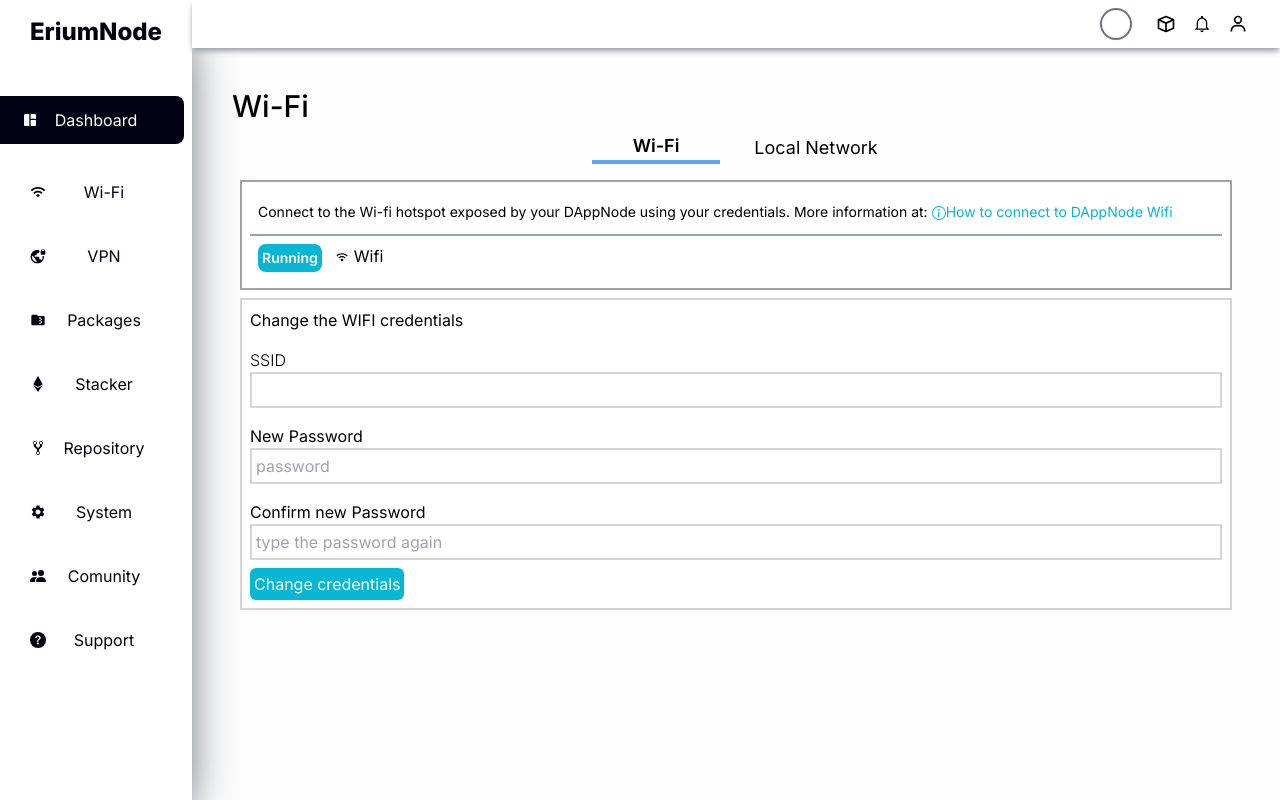
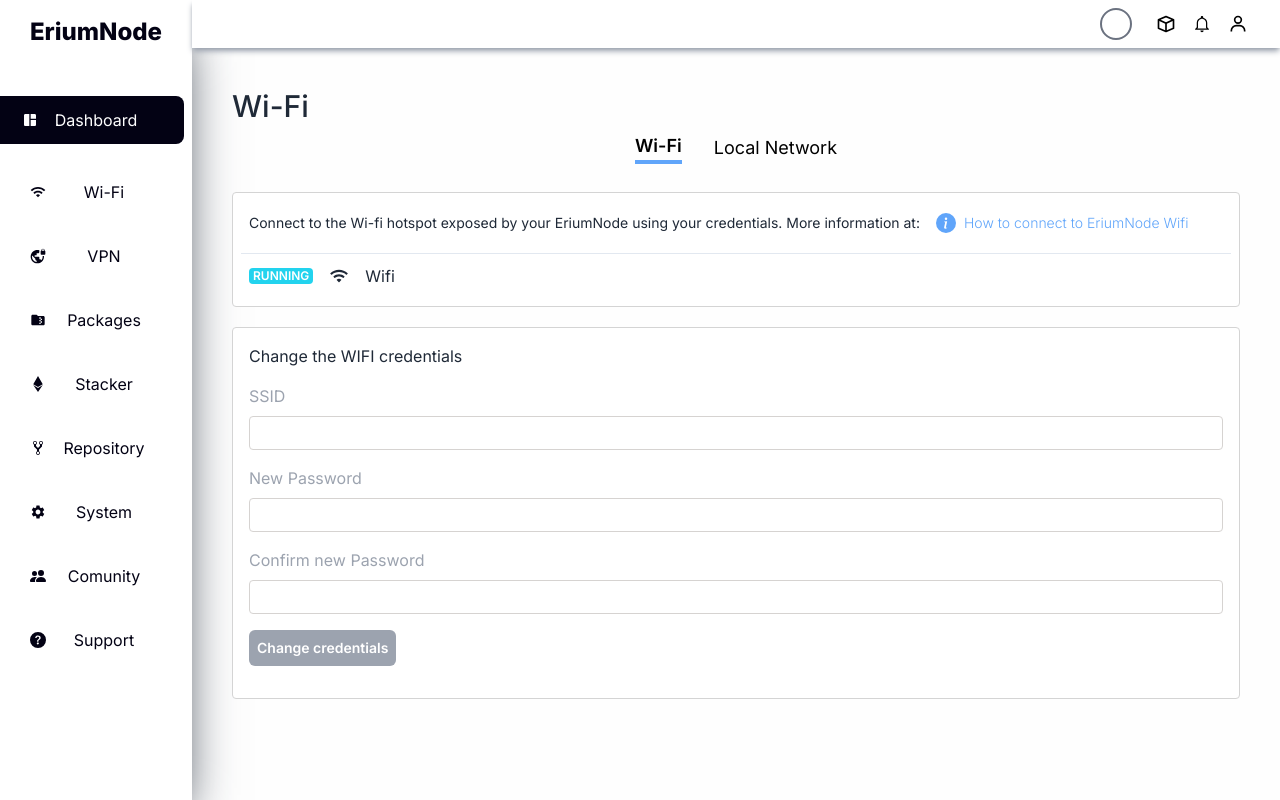
Before and after one commit to vishal-salonshark/node_erium, a Next.js app: page /profile/wi-fi in a window 1280 px wide. Built offline with nearby package versions, Linux system fonts and the light colour scheme.

Commit message:
May31 commit

```diff
--- a/package.json
+++ b/package.json
@@ -13,13 +13,11 @@
     "autoprefixer": "10.4.14",
     "axios": "^1.4.0",
     "bcrypt": "^5.1.0",
-    "fs": "^0.0.1-security",
     "jsonwebtoken": "^9.0.0",
     "mongoose": "^7.2.1",
     "next": "13.4.3",
     "next-auth": "^4.22.1",
     "os": "^0.1.2",
-    "os-utils": "^0.0.14",
     "postcss": "8.4.23",
     "progress": "^2.0.3",
     "randomstring": "^1.2.3",
--- /dev/null
+++ b/src/app/api/changeWifiCredentials/route.js
@@ -0,0 +1,38 @@
+import { exec } from 'child_process'
+
+// Function to reset Wi-Fi password
+function resetWifiPassword(ssid, newPassword) {
+    return new Promise((resolve, reject) => {
+      const cmd = `nmcli connection modify "${ssid}" wifi-sec.psk ${newPassword}`;
+      exec(cmd, (error, stdout, stderr) => {
+        if (error || stderr) {
+          reject(error || stderr);
+          return;
+        }
+        resolve(`Successfully reset Wi-Fi password for SSID: ${ssid}`);
+      });
+    });
+  }
+
+  // API endpoint to change Wi-Fi password
+//   app.post('/change-password', async (req, res) => {
+//     try {
+//       const { ssid, newPassword } = req.body;
+//       const result = await resetWifiPassword(ssid, newPassword);
+//       res.json({ message: result });
+//     } catch (error) {
+//       res.status(500).json({ error: error.message });
+//     }
+//   });
+
+export async function POST(req){
+    try {
+        const { ssid, newPassword } = await req.json();
+        const result = await resetWifiPassword(ssid, newPassword);
+        // res.json({ message: result });
+
+        return new Response({ message: result }, {status: 200})
+    } catch (error) {
+        return new Response(JSON.stringify(error.message), {status: 500})
+    }
+}
--- a/src/app/profile/dashboard/page.jsx
+++ b/src/app/profile/dashboard/page.jsx
@@ -17,11 +17,11 @@
           };
 
     useEffect(()=>{
-      setInterval(() => {
-        getSystemInfo().then((data)=>{
-            setSystemInfo(data)
-        })
-      }, 3000);
+      // setInterval(() => {
+      //   getSystemInfo().then((data)=>{
+      //       setSystemInfo(data)
+      //   })
+      // }, 3000);
     },[])
 
   return (
--- a/src/app/profile/wi-fi/LocalNetwork.jsx
+++ b/src/app/profile/wi-fi/LocalNetwork.jsx
@@ -1,28 +1,29 @@
 "use client"
 import React, { useState } from 'react'
-import {BsInfoCircle} from 'react-icons/bs'
-import {BiWifi2} from 'react-icons/bi'
+import {BsInfoCircleFill} from 'react-icons/bs'
+import {IoIosWifi} from 'react-icons/io'
 
 const LocalNetwork = () => {
     const [isSelected, setIsSelected] = useState(false)
     return (
-      <div className='flex'>
-          <div className='m-2 p-2 bg-white flex flex-col border-2 border-neutral-400'>
-              <div className='flex flex-row text-sm border-b-2 border-b-slate-400 py-3 px-2'>
-                  <p className='mr-1'>
-                      If you are connected to the same router as your DAppNode you can use this page at
-                      <a href="https://www.w3schools.com" className='text-cyan-500'> http://dappnode.local.</a>
-                      Learn more about the local network proxy at:
+      <div className='mt-5 text-gray-800'>
+          <div className='p-2 bg-white flex flex-col rounded border border-neutral-300'>
+              <div className='flex flex-row gap-2 pb-5 justify-start items-center text-sm border-b border-b-slate-200 py-3 px-2'>
+                  <p className=''>
+                      If you are connected to the same router as your EriumNode you can use this page at
+                      <a href="" className='mx-1 text-blue-400'> http://eriumnode.local</a>
+                      Learn more about the local network proxy at :
                   </p>
-                  <a href="https://www.w3schools.com" className='flex flex-row text-cyan-500' target='none'>
-                      <BsInfoCircle width={40} height={40} className='mt-1'/>
-                      How to connect to DAppNode Local Network Proxy
+                  <a href="" className='flex flex-row gap-3 justify-start items-center font-light text-blue-400' target='none'>
+                      <BsInfoCircleFill className='w-5 h-5'/>
+                      How to connect to EriumNode Local Network Proxy
                   </a>
               </div>
-              <div className='flex flex-row justify-between'>
-                  <div className='flex flex-row'>
-                      <p className='m-2 text-sm font-semibold bg-cyan-500 rounded-lg p-1 text-white'>Running</p>
-                      <p className='flex flex-row mt-2'><BiWifi2 className='m-1'/>Local Network proxy</p>
+              <div className='flex flex-row justify-start items-center p-2'>
+                  <div className='flex flex-row justify-start gap-3  items-center'>
+                  <p className=' text-xs font-semibold bg-cyan-400 h-4 rounded px-1 text-white'>RUNNING</p>
+                  <IoIosWifi className='m-1 w-5 h-5'/>
+                  <p className='text-base font-normal'>Local Network proxy</p>
                   </div>
                   <div onClick={() => setIsSelected(!isSelected)} className= {("flex w-16 h-8 bg-gray-600 m-2 mb-0 rounded-full", {
                       'bg-green-500': isSelected
--- a/src/app/profile/wi-fi/WiFi.jsx
+++ b/src/app/profile/wi-fi/WiFi.jsx
@@ -1,26 +1,28 @@
 "use client"
 import React, { useState } from 'react'
-import {BsInfoCircle} from 'react-icons/bs'
-import {BiWifi2} from 'react-icons/bi'
+import {BsInfoCircleFill} from 'react-icons/bs'
+import {IoIosWifi} from 'react-icons/io'
 
 const WiFi = () => {
+    // http://localhost:3000/api/changeWifiCredentials
   const [isSelected, setIsSelected] = useState(false)
   return(
       <div>
-      <div className='m-2 p-2 bg-white flex flex-col border-2 border-neutral-400'>
-          <div className='flex flex-row text-sm border-b-2 border-b-slate-400 py-3 px-2'>
-              <p className='mr-1'>
-                  Connect to the Wi-fi hotspot exposed by your DAppNode using your credentials. More information at:
+      <div className='mt-5 p-2 bg-[#fff] flex flex-col rounded border text-gray-800 border-neutral-300'>
+          <div className='flex flex-row text-sm font-normal gap-4 pb-5 border-b border-b-slate-200 py-3 px-2'>
+              <p className=''>
+                  Connect to the Wi-fi hotspot exposed by your EriumNode using your credentials. More information at:
               </p>
-              <a href="https://www.w3schools.com" className='flex flex-row text-cyan-500' target='none'>
-                  <BsInfoCircle width={40} height={40} className='mt-1'/>
-                  How to connect to DAppNode Wifi
+              <a href="" className='flex flex-row justify-start items-center gap-2 font-light text-blue-400' target='none'>
+                  <BsInfoCircleFill className='w-5 h-5'/>
+                  How to connect to EriumNode Wifi
               </a>
           </div>
-          <div className='flex flex-row justify-between'>
-              <div className='flex flex-row'>
-                  <p className='m-2 text-sm font-semibold bg-cyan-500 rounded-lg p-1 text-white'>Running</p>
-                  <p className='flex flex-row mt-2'><BiWifi2 className='m-1'/>Wifi</p>
+          <div className='flex flex-row justify-start items-center p-2'>
+              <div className='flex flex-row justify-start gap-3 items-center'>
+                  <p className=' text-xs font-semibold bg-cyan-400 h-4 rounded px-1 text-white'>RUNNING</p>
+                  <IoIosWifi className='m-1 w-5 h-5'/>
+                  <p className='text-base font-normal'>Wifi</p>
               </div>
               <div onClick={() => setIsSelected(!isSelected)} className= {("flex w-16 h-8 bg-gray-600 m-2 mb-0 rounded-full", {
                   'bg-green-500': isSelected
@@ -32,22 +34,23 @@
 
           </div>
       </div>
-      <div className='bg-white flex flex-col border-2 border-neutral-300 m-2 text-left'>
-          <h2 className='m-2'>Change the WIFI credentials</h2>
-          <div className='m-2'>
-              <h2 className="font-light">SSID</h2>
-              <input type="text" className='w-full border-2 border-stone-300 p-1'/>
+
+      <div className='bg-[#fff] flex flex-col border border-neutral-300 mt-5 p-4 rounded text-gray-800 text-left'>
+          <h2 className='pb-4'>Change the WIFI credentials</h2>
+          <div className='mb-4'>
+              <h2 className="font-normal text-gray-400 mb-2">SSID</h2>
+              <input type="text" className='w-full outline-none text-xs rounded p-2 border border-stone-300'/>
           </div>
-          <div className='m-2'>
-              <h3>New Password</h3>
-              <input type="password" placeholder='password' className='border-2 border-stone-300 w-full p-1' />
+          <div className='mb-4'>
+              <h2 className="font-normal text-gray-400 mb-2">New Password</h2>
+              <input type="password" className='w-full outline-none text-xs rounded p-2 border border-stone-300'/>
           </div>
-          <div className='m-2'>
-              <h3>Confirm new Password</h3>
-              <input type="password" placeholder='type the password again' className='w-full p-1 border-2 border-stone-300'/>
+          <div className='mb-4'>
+              <h2 className="font-normal text-gray-400 mb-2">Confirm new Password</h2>
+              <input type="password" className='w-full outline-none text-xs rounded p-2 border border-stone-300'/>
           </div>
-          <div className=' mx-2 mb-2'>
-              <button className='text-white bg-cyan-500 rounded-md p-1'>Change credentials</button>
+          <div className='mb-4'>
+              <button className='text-white bg-gray-400 text-sm font-semibold hover:bg-blue-400 rounded-md p-2 '>Change credentials</button>
           </div>
       </div>
       </div>
--- a/src/app/profile/wi-fi/page.jsx
+++ b/src/app/profile/wi-fi/page.jsx
@@ -6,12 +6,12 @@
 const page = () => {
   const[active, setActive] = useState('wifi')
   return (
-    <div className="w-full p-10 ">
+    <div className="w-full p-10 text-gray-800 ">
       <h1 className="w-full text-3xl font-medium">Wi-Fi</h1>
 
                   <div className='flex flex-row justify-center gap-4 text-black text-center'>
-                    <button  className={`m-2 w-32 align-middle text-lg  ${active === 'wifi'? "border-b-4 font-semibold border-blue-400" : "" }`} onClick={()=>setActive('wifi')}> Wi-Fi</button>
-                    <button  className={`m-2 w-32 align-middle text-lg  ${active === 'localnetwork'? "border-b-4 font-semibold border-blue-400" : "" }`} onClick={()=>setActive('localnetwork')}>Local Network</button>
+                    <button  className={`m-2 align-middle text-lg  ${active === 'wifi'? "border-b-4 font-semibold border-blue-400" : "" }`} onClick={()=>setActive('wifi')}> Wi-Fi</button>
+                    <button  className={`m-2 align-middle text-lg  ${active === 'localnetwork'? "border-b-4 font-semibold border-blue-400" : "" }`} onClick={()=>setActive('localnetwork')}>Local Network</button>
                   </div>
                     <div className=''>
                       {
```
Also changed, not shown: 1 other file (tests, documents, lock files or other folders).
